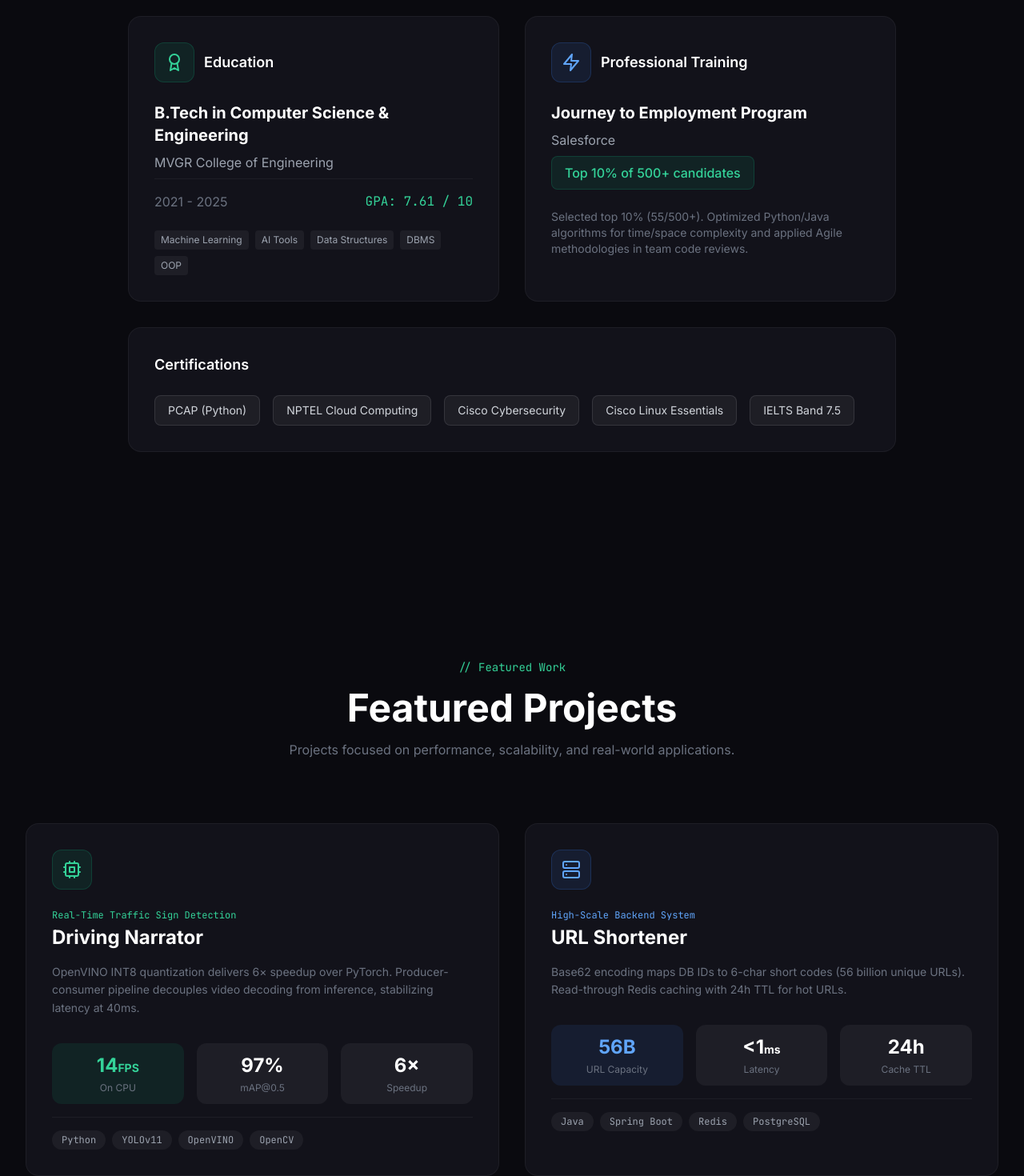
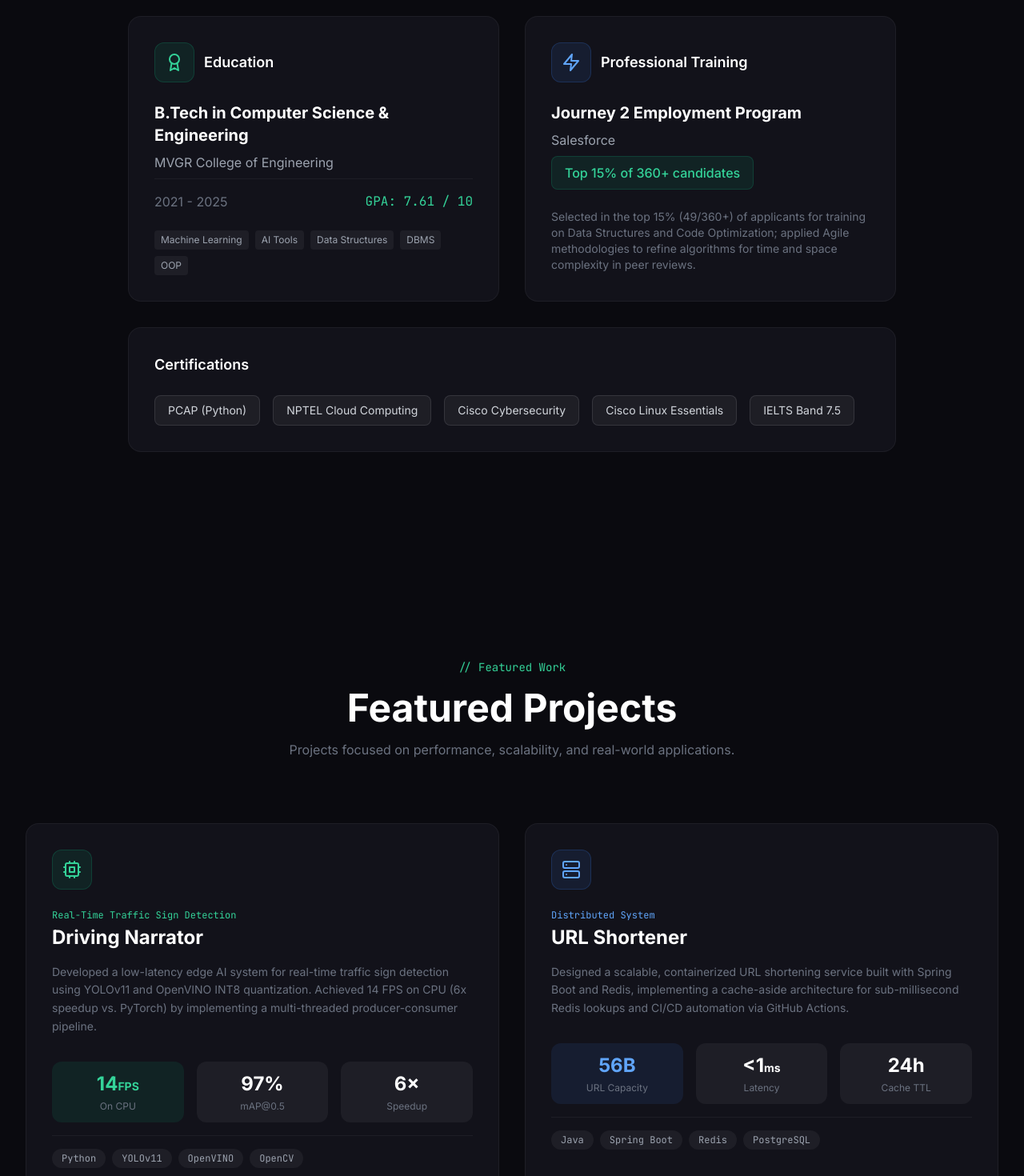
Before and after one commit to Sasaank79/Portfolio, a React (Vite) app: page / in a window 1280 px wide. Shown: the part 1260-2730 px from the top of the page at 80% size. Built offline with nearby package versions, Linux system fonts and the light colour scheme.

Commit message:
feat: updated content

```diff
--- a/index.html
+++ b/index.html
@@ -18,7 +18,7 @@
   <title>Surya Sasaank Yanamandra | Backend & AI Engineer</title>
   <meta name="title" content="Surya Sasaank Yanamandra | Backend & AI Engineer">
   <meta name="description"
-    content="Backend Engineer | ML Systems | Performance Optimization. From 14 FPS real-time computer vision to REST APIs scaling to 56 billion entries.">
+    content="Backend Engineer | ML Systems | Performance Optimization. From 14 FPS real-time computer vision to REST APIs scaling to 56 billion unique URLs.">
   <meta name="author" content="Surya Sasaank Yanamandra">
   <meta name="keywords"
     content="Backend Engineer, AI Engineer, Machine Learning, Python, Java, Spring Boot, FastAPI, AWS, Docker, Computer Vision, OpenVINO, Portfolio">
@@ -28,7 +28,7 @@
   <meta property="og:url" content="https://portfolio-seven-zeta-80.vercel.app/">
   <meta property="og:title" content="Surya Sasaank Yanamandra | Backend & AI Engineer">
   <meta property="og:description"
-    content="Backend Engineer | ML Systems | Performance Optimization. From 14 FPS real-time computer vision to REST APIs scaling to 56 billion entries.">
+    content="Backend Engineer | ML Systems | Performance Optimization. From 14 FPS real-time computer vision to REST APIs scaling to 56 billion unique URLs.">
   <meta property="og:image" content="https://portfolio-seven-zeta-80.vercel.app/images/og-image.png">
 
   <!-- Twitter -->
--- a/src/App.jsx
+++ b/src/App.jsx
@@ -41,8 +41,8 @@ const PROJECTS = [
         id: 1,
         title: "Driving Narrator",
         subtitle: "Real-Time Traffic Sign Detection",
-        description: "OpenVINO INT8 quantization delivers 6× speedup over PyTorch. Producer-consumer pipeline decouples video decoding from inference, stabilizing latency at 40ms.",
-        impact: "Trained YOLOv11 Nano on LISA dataset (15,876 images, 47 classes).",
+        description: "Developed a low-latency edge AI system for real-time traffic sign detection using YOLOv11 and OpenVINO INT8 quantization. Achieved 14 FPS on CPU (6x speedup vs. PyTorch) by implementing a multi-threaded producer-consumer pipeline.",
+        impact: "Fine-tuned YOLOv11 Nano on the LISA dataset (15,876 images, 47 classes), achieving 97% mAP@0.5.",
         tags: ["Python", "YOLOv11", "OpenVINO", "OpenCV"],
         metrics: [
             { value: "14", unit: "FPS", label: "On CPU", highlight: true },
@@ -57,9 +57,9 @@ const PROJECTS = [
     {
         id: 2,
         title: "URL Shortener",
-        subtitle: "High-Scale Backend System",
-        description: "Base62 encoding maps DB IDs to 6-char short codes (56 billion unique URLs). Read-through Redis caching with 24h TTL for hot URLs.",
-        impact: "Clean architecture: Controller → Service → Repository.",
+        subtitle: "Distributed System",
+        description: "Designed a scalable, containerized URL shortening service built with Spring Boot and Redis, implementing a cache-aside architecture for sub-millisecond Redis lookups and CI/CD automation via GitHub Actions.",
+        impact: "Implemented read-through Redis caching with a 24-hour TTL policy for frequently accessed links.",
         tags: ["Java", "Spring Boot", "Redis", "PostgreSQL"],
         metrics: [
             { value: "56B", unit: "", label: "URL Capacity", highlight: true },
@@ -75,8 +75,8 @@ const PROJECTS = [
         id: 3,
         title: "Student Success Prediction",
         subtitle: "Serverless MLOps Pipeline",
-        description: "Stacking Ensemble (XGBoost + LightGBM + CatBoost → Logistic Regression) with SMOTE for class imbalance. Deployed to AWS Lambda via Docker.",
-        impact: "Frontend on GitHub Pages calls serverless API for real-time predictions.",
+        description: "Architected a serverless ML deployment pipeline on AWS Lambda to predict student dropout risk (0.77 F1), using a hyperparameter-tuned stacking ensemble (XGBoost, LightGBM, CatBoost → Logistic Regression), containerized with Docker and integrated with CI/CD automation.",
+        impact: "Achieved 77.5% Accuracy and 0.86 ROC-AUC, addressing class imbalance with SMOTE.",
         tags: ["FastAPI", "AWS Lambda", "Docker", "XGBoost"],
         metrics: [
             { value: "77.5%", unit: "", label: "Accuracy", highlight: true },
@@ -91,13 +91,13 @@ const PROJECTS = [
     {
         id: 4,
         title: "Inventory Management",
-        subtitle: "Full-Stack Production App",
-        description: "3NF schema for products, suppliers, and transactions. JWT auth, raw SQL analytics (low stock alerts, top sellers, stock value by category).",
-        impact: "96% test coverage across 35 automated tests. Auto-seeds 100+ SKUs on deploy.",
+        subtitle: "Full-Stack System",
+        description: "Engineered a production-style RESTful API with Flask and PostgreSQL, implementing a normalized 3NF schema, optimized SQL analytics queries, and CI/CD-enforced test coverage (96%).",
+        impact: "Achieved 96% test coverage with 35+ automated unit and integration tests using pytest.",
         tags: ["Flask", "PostgreSQL", "pytest", "Render"],
         metrics: [
             { value: "96%", unit: "", label: "Test Coverage", highlight: true },
-            { value: "35", unit: "", label: "Tests" },
+            { value: "35+", unit: "", label: "Tests" },
             { value: "Live", unit: "", label: "Demo" }
         ],
         icon: Database,
@@ -109,8 +109,8 @@ const PROJECTS = [
         id: 5,
         title: "Facial Emotion Recognition",
         subtitle: "Real-Time Deep Learning",
-        description: "EfficientNetV2-S trained on FER-2013 with Label Smoothing for class imbalance. MediaPipe replaces Haar Cascade for better face crops.",
-        impact: "10-frame rolling average smooths predictions. Runs at ~5 FPS on CPU.",
+        description: "Built a near real-time (5 FPS on CPU) facial emotion recognition system using PyTorch and EfficientNetV2, achieving 72.7% accuracy on FER-2013 with a stabilized rolling-average inference pipeline.",
+        impact: "Trained EfficientNetV2-S on FER-2013 with Label Smoothing, achieving 72.7% test accuracy.",
         tags: ["Python", "PyTorch", "OpenCV", "MediaPipe"],
         metrics: [
             { value: "72.7%", unit: "", label: "Accuracy", highlight: true },
@@ -125,19 +125,19 @@ const PROJECTS = [
 ];
 
 const SKILLS = {
-    languages: ["Python", "Java", "SQL", "C++", "JavaScript", "TypeScript"],
+    languages: ["Python", "Java", "SQL", "C++", "JavaScript"],
     backend: ["FastAPI", "Flask", "Spring Boot", "REST APIs"],
     frontend: ["React", "HTML", "CSS", "Tailwind"],
     mlLibraries: ["PyTorch", "OpenVINO", "OpenCV", "scikit-learn", "MediaPipe"],
-    toolsDevOps: ["Docker", "AWS Lambda", "AWS EC2", "Redis", "PostgreSQL", "Git", "CI/CD"]
+    toolsDevOps: ["Docker", "AWS Lambda", "AWS EC2", "Redis", "PostgreSQL", "Git", "GitHub Actions", "JUnit", "PyTest"]
 };
 
 const EXPERIENCE = {
-    title: "Journey to Employment Program",
+    title: "Journey 2 Employment Program",
     company: "Salesforce",
     type: "Professional Training",
-    highlight: "Top 10% of 500+ candidates",
-    description: "Selected top 10% (55/500+). Optimized Python/Java algorithms for time/space complexity and applied Agile methodologies in team code reviews."
+    highlight: "Top 15% of 360+ candidates",
+    description: "Selected in the top 15% (49/360+) of applicants for training on Data Structures and Code Optimization; applied Agile methodologies to refine algorithms for time and space complexity in peer reviews."
 };
 
 const EDUCATION = {
@@ -265,9 +265,8 @@ function Navbar({ activeSection, mobileMenuOpen, setMobileMenuOpen }) {
                             href={PROFILE.resumeUrl}
                             target="_blank"
                             rel="noopener noreferrer"
-                            className="ml-4 px-5 py-2.5 bg-white/5 hover:bg-white/10 border border-white/10 rounded-lg text-sm font-medium transition-all flex items-center gap-2 group"
+                            className="ml-4 px-5 py-2.5 bg-emerald-500/10 hover:bg-emerald-500/20 border border-emerald-500 rounded-lg text-sm font-medium text-emerald-400 transition-all flex items-center group"
                         >
-                            <Download size={16} className="text-emerald-400" />
                             Resume
                         </a>
                     </div>
@@ -309,7 +308,6 @@ function Navbar({ activeSection, mobileMenuOpen, setMobileMenuOpen }) {
                                 onClick={() => setMobileMenuOpen(false)}
                                 className="flex items-center gap-2 text-emerald-400 hover:text-emerald-300 py-2 font-medium"
                             >
-                                <Download size={16} />
                                 Resume
                             </a>
                         </div>
```
Also changed, not shown: 1 other file (tests, documents, lock files or other folders).
